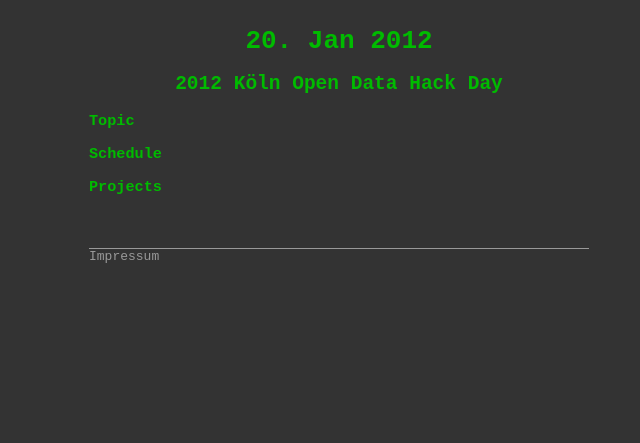
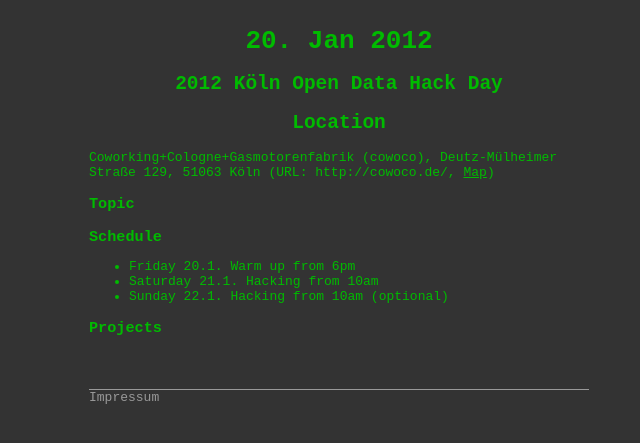
Before and after one commit to opendatahackday/opendatahackday.github.com, a Jekyll site: the page built from koeln/_posts/2012-01-20-index.md, in a window 1280 px wide. Shown: the top 443 px of the page, without its empty margins (301-941 px from the left). Built offline with Jekyll 4.4.1, drawn with Linux system fonts in a browser that asks for light colours; some web fonts are replaced.

Commit message:
Adding locations for HH and K

```diff
--- a/koeln/_posts/2012-01-20-index.md
+++ b/koeln/_posts/2012-01-20-index.md
@@ -10,10 +10,15 @@
 # 20. Jan 2012
 ## {{ page.title }}
 
+## Location
+Coworking+Cologne+Gasmotorenfabrik (cowoco), Deutz-Mülheimer Straße 129, 51063 Köln (URL: http://cowoco.de/, [Map](http://maps.google.de/maps?f=q&source=s_q&hl=de&geocode=&q=Coworking+Cologne+Gasmotorenfabrik&aq=&g=Deutz-M%C3%BClheimer+Stra%C3%9Fe+129,+51063+K%C3%B6ln&ie=UTF8&hq=Coworking+Cologne+Gasmotorenfabrik&hnear=K%C3%B6ln,+Nordrhein-Westfalen&ll=50.952371,6.986704&spn=0.035254,0.083942&t=m&z=14&vpsrc=0&iwloc=A&cid=11330664381676170984))
+
 ### Topic
 
 
 ### Schedule
-
+- Friday 20.1. Warm up from 6pm
+- Saturday 21.1. Hacking from 10am
+- Sunday 22.1. Hacking from 10am (optional)
 
 ### Projects
```
Also changed, not shown: hamburg/_posts/2012-01-13-index.md (+6 -1 lines).
